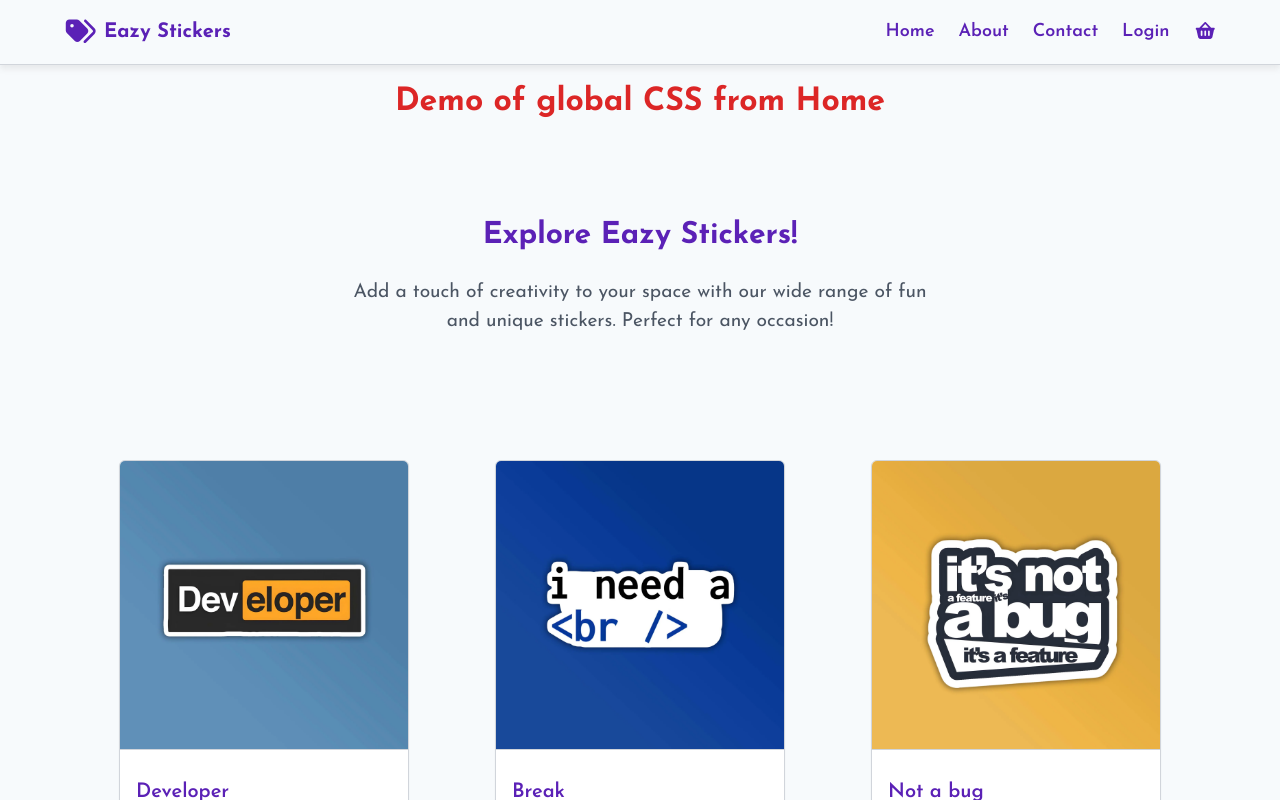
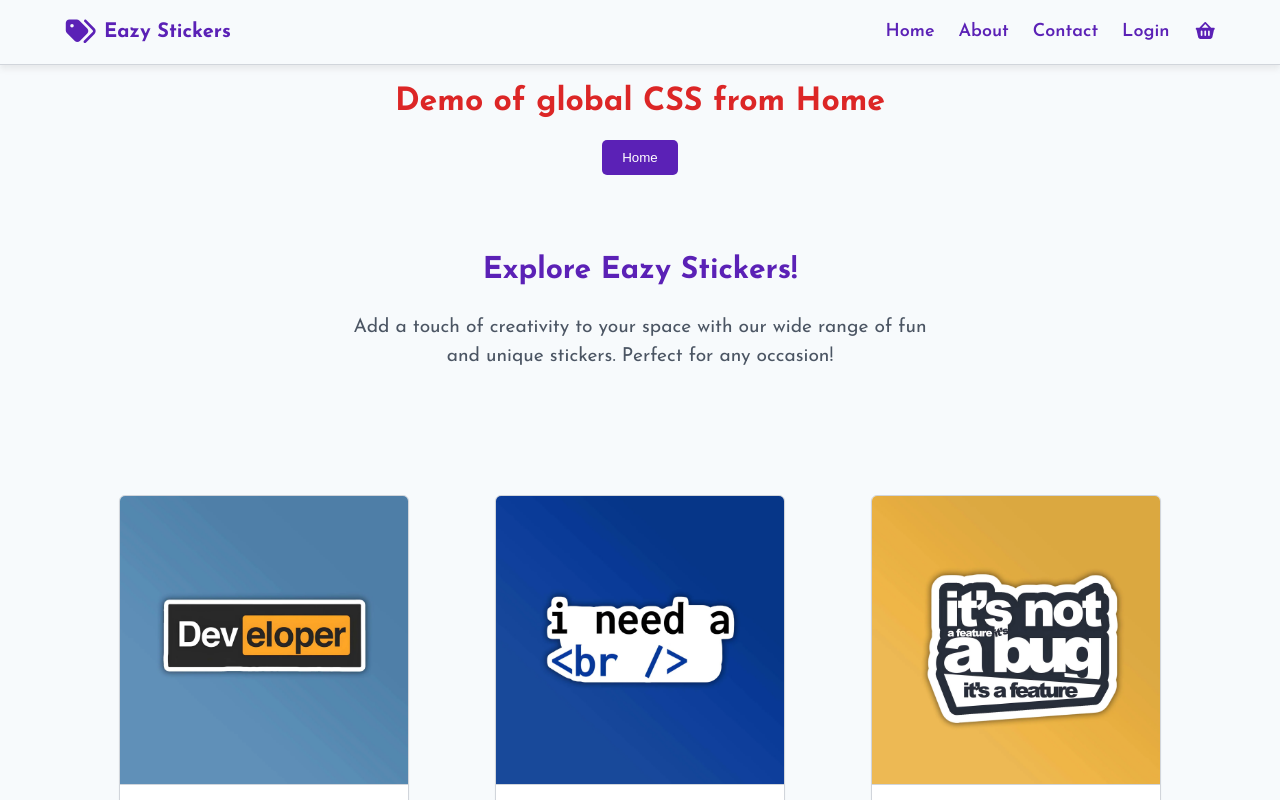
Before and after one commit to devcarlosdaniel0/fullstack-react-springboot-course, a React (Vite) app in the folder section4/eazystore-ui/: page / in a window 1280 px wide. Shown: the top 800 px of the page. Built offline with nearby package versions, Linux system fonts and the light colour scheme.

Commit message:
Styled components

```diff
--- a/section4/eazystore-ui/package.json
+++ b/section4/eazystore-ui/package.json
@@ -16,7 +16,8 @@
     "@fortawesome/free-solid-svg-icons": "^7.2.0",
     "@fortawesome/react-fontawesome": "^3.3.0",
     "react": "^19.2.4",
-    "react-dom": "^19.2.4"
+    "react-dom": "^19.2.4",
+    "styled-components": "^6.4.1"
   },
   "devDependencies": {
     "@eslint/js": "^9.39.4",
--- /dev/null
+++ b/section4/eazystore-ui/src/components/EazyButton.js
@@ -0,0 +1,14 @@
+import styled from "styled-components";
+
+const EazyButton = styled.button`
+  background-color: #5b21b6;
+  color: white;
+  padding: 10px 20px;
+  border: none;
+  border-radius: 5px;
+  cursor: pointer;
+  display: block;
+  margin: 0 auto;
+`;
+
+export default EazyButton;
--- a/section4/eazystore-ui/src/components/Home.jsx
+++ b/section4/eazystore-ui/src/components/Home.jsx
@@ -2,6 +2,7 @@ import React from "react";
 import PageHeading from "./PageHeading";
 import ProductListings from "./ProductListings";
 import products from "../data/Products";
+import EazyButton from "./EazyButton";
 
 const h1Styling = {
   textAlign: "center",
@@ -17,6 +18,8 @@ export default function Home() {
         Demo of global CSS from Home
       </h1>
 
+      <EazyButton>Home</EazyButton>
+
       {/*<h1 style={h1Styling}>Demo of global CSS from Home</h1>*/}
       {/*<h1 className="my-heading">Demo of global CSS from Home</h1>*/}
 
--- a/section4/eazystore-ui/src/components/footer/Footer.jsx
+++ b/section4/eazystore-ui/src/components/footer/Footer.jsx
@@ -2,13 +2,27 @@ import React from "react";
 import { FontAwesomeIcon } from "@fortawesome/react-fontawesome";
 import { faHeart } from "@fortawesome/free-solid-svg-icons";
 import "./footer.css";
+import styled from "styled-components"
+import EazyButton from "../EazyButton";
+
+const H1 = styled.h1`
+color: #5B21B6;
+text-align: center;
+`;
 
 export default function Footer() {
   const isActive = Math.random() > 0.5;
 
   return (
     <>
-      <h1
+      <H1>
+        Demo of styled components from footer
+      </H1>
+
+      <EazyButton>Submit</EazyButton>
+
+      {/*
+        <h1
         style={{
           textAlign: "center",
           color: isActive ? "#5B21B6" : "#333"
@@ -16,6 +30,8 @@ export default function Footer() {
       >
         Demo of global CSS scope from footer
       </h1>
+      */}
+
       {/*<h1 className="my-heading">Demo of global CSS scope from footer</h1>*/}
 
       <footer className="footer">
```
Also changed, not shown: 1 other file (tests, documents, lock files or other folders).
